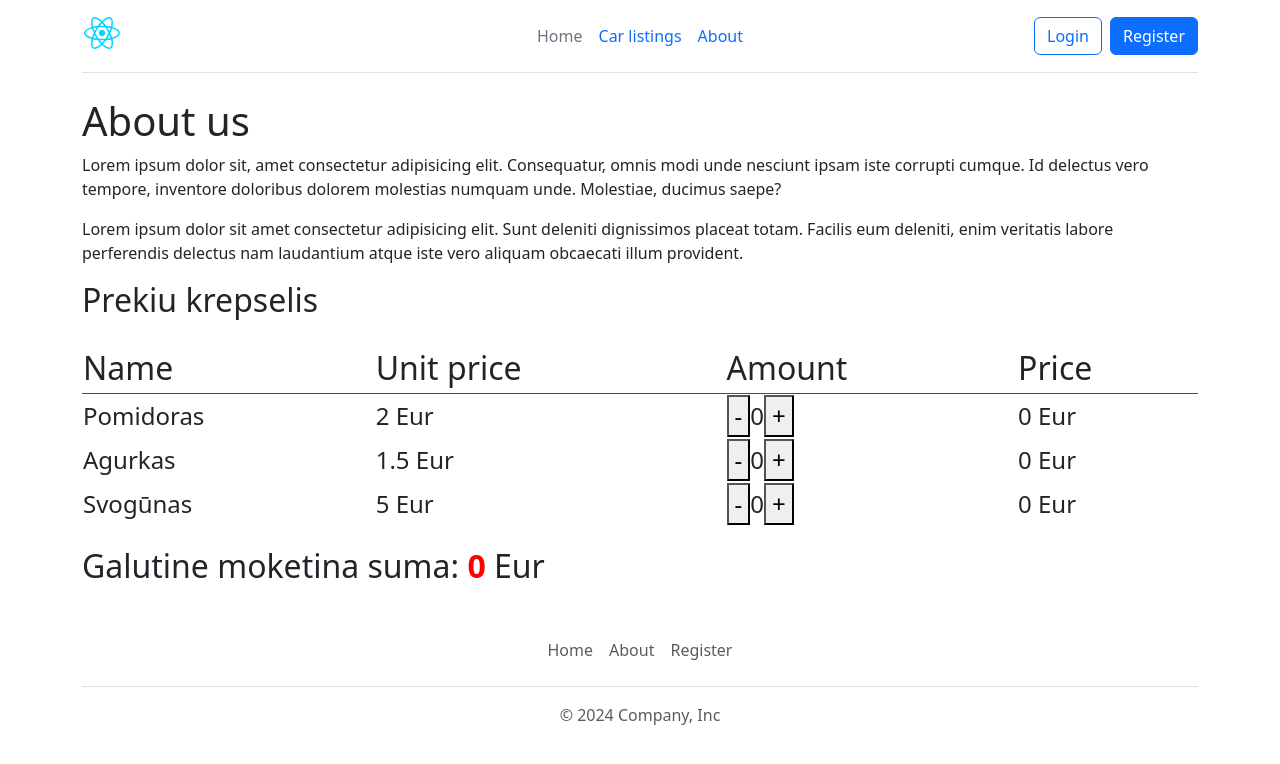
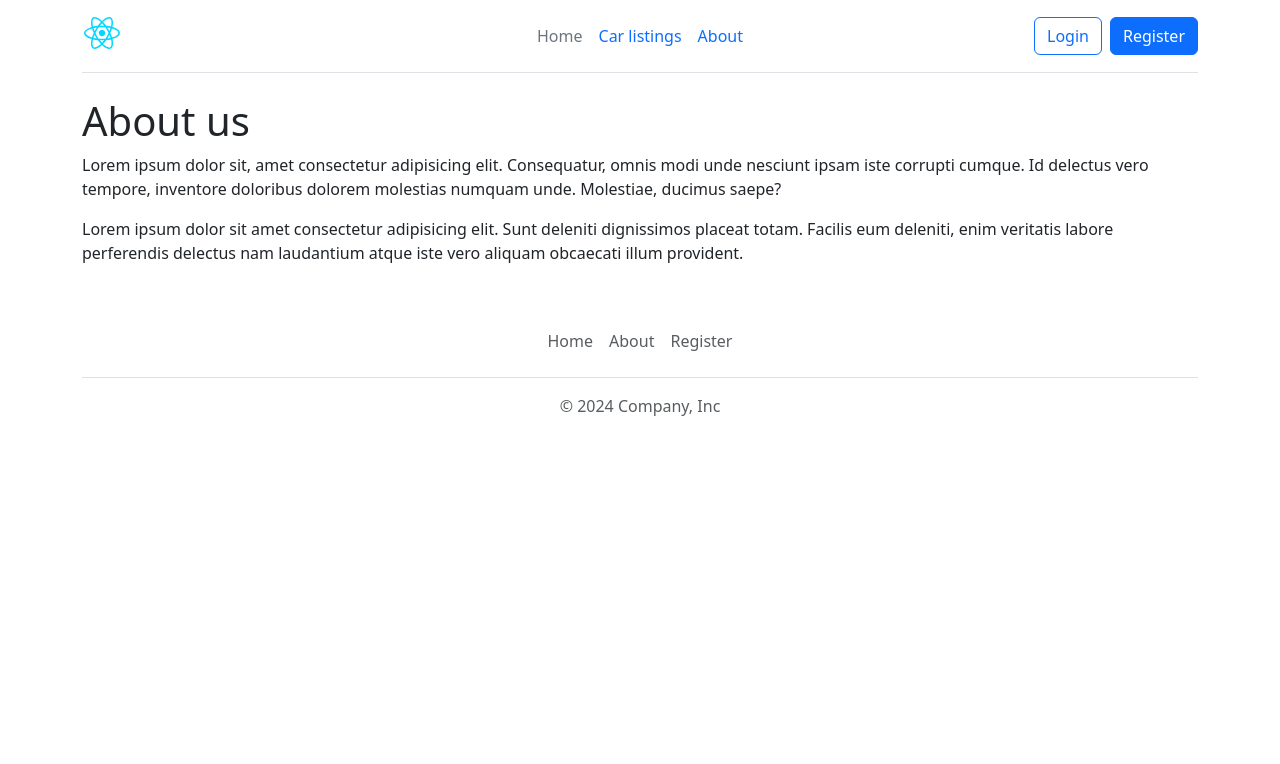
Before and after one commit to front-end-by-rimantas/48-grupe-auto, a React (Vite) app in the folder client/: page /about in a window 1280 px wide. Shown: the top 764 px of the page. Built offline with nearby package versions, Linux system fonts and the light colour scheme.

Commit message:
GlobalContext

```diff
--- a/client/src/App.jsx
+++ b/client/src/App.jsx
@@ -14,9 +14,11 @@ import { PageMyAutoEdit } from './pages/my-auto-list/PageMyAutoEdit';
 import { PageMyAutoDelete } from './pages/my-auto-list/PageMyAutoDelete';
 import { PageAccountSettings } from './pages/settings/PageAccountSettings';
 import { PageNotFound } from './pages/errors/PageNotFound';
+import { ContextWrapper } from './context/GlobalContext';
 
 function App() {
   return (
+    <ContextWrapper>
       <BrowserRouter>
         <Routes>
           <Route Component={BasicLayout}>
@@ -46,6 +48,7 @@ function App() {
           </Route>
         </Routes>
       </BrowserRouter>
+    </ContextWrapper>
   );
 }
 
--- a/client/src/components/header/Header.jsx
+++ b/client/src/components/header/Header.jsx
@@ -1,8 +1,14 @@
 import { Link } from 'react-router-dom';
 import logo from '../../assets/react.svg';
+import { GlobalContext } from '../../context/GlobalContext';
+import { useContext } from 'react';
 
 export function Header() {
-    const isUserLoggedIn = false;
+    const { loginStatus, updateLoginStatus, totalSumToPay } = useContext(GlobalContext);
+
+    function handleLogoutClick() {
+        updateLoginStatus(false);
+    }
 
     const guestActions = (
         <div className="col-md-3 text-end">
@@ -13,8 +19,9 @@ export function Header() {
 
     const userActions = (
         <div className="col-md-3 text-end">
-            Hello, user!
-            <Link to="/logout" className="btn btn-primary">Logout</Link>
+            <span>Cart value: {totalSumToPay} Eur</span>
+            <span>Hello, user!</span>
+            <button onClick={handleLogoutClick} className="btn btn-primary">Logout</button>
         </div>
     );
 
@@ -33,7 +40,7 @@ export function Header() {
                     <Link to="/about" className="nav-link px-2">About</Link>
                 </ul>
 
-                {isUserLoggedIn ? userActions : guestActions}
+                {loginStatus ? userActions : guestActions}
             </header>
         </div>
     );
--- /dev/null
+++ b/client/src/context/GlobalContext.jsx
@@ -0,0 +1,38 @@
+/* eslint-disable react-refresh/only-export-components */
+/* eslint-disable react/prop-types */
+import { createContext, useState } from "react";
+
+export const initialContext = {
+    loginStatus: false,
+    updateLoginStatus: () => { },
+    totalSumToPay: 0,
+    updateTotalSumToPay: () => { },
+};
+
+export const GlobalContext = createContext(initialContext);
+
+export function ContextWrapper(props) {
+    const [loginStatus, setLoginStatus] = useState(initialContext.loginStatus);
+    const [totalSumToPay, setTotalSumToPay] = useState(initialContext.totalSumToPay);
+
+    function updateLoginStatus(newStatusValue) {
+        setLoginStatus(newStatusValue);
+    }
+
+    function updateTotalSumToPay(sumChange) {
+        setTotalSumToPay(n => n + sumChange);
+    }
+
+    const value = {
+        loginStatus,
+        updateLoginStatus,
+        totalSumToPay,
+        updateTotalSumToPay,
+    };
+
+    return (
+        <GlobalContext.Provider value={value}>
+            {props.children}
+        </GlobalContext.Provider>
+    );
+}
--- a/client/src/pages/about/Item.jsx
+++ b/client/src/pages/about/Item.jsx
@@ -1,20 +1,24 @@
 /* eslint-disable react/prop-types */
 
-import { useState } from "react";
+import { useContext, useState } from "react";
+import { GlobalContext } from "../../context/GlobalContext";
 
 export function Item({ data, onSumChange }) {
+    const { updateTotalSumToPay } = useContext(GlobalContext);
     const { name, price, amount: initialAmount } = data;
     const [amount, setAmount] = useState(initialAmount);
 
     function handleAmountPlus() {
         setAmount(n => n + 1);
         onSumChange(price);
+        updateTotalSumToPay(price);
     }
 
     function handleAmountMinus() {
         if (amount > 0) {
             setAmount(n => n - 1);
             onSumChange(-price);
+            updateTotalSumToPay(-price);
         }
     }
 
--- a/client/src/pages/about/PageAbout.jsx
+++ b/client/src/pages/about/PageAbout.jsx
@@ -1,6 +1,10 @@
+import { useContext } from "react";
 import { Cart } from "./Cart";
+import { GlobalContext } from "../../context/GlobalContext";
 
 export function PageAbout() {
+    const { loginStatus } = useContext(GlobalContext);
+
     return (
         <section className="container">
             <div className="row">
@@ -10,11 +14,13 @@ export function PageAbout() {
                     <p>Lorem ipsum dolor sit amet consectetur adipisicing elit. Sunt deleniti dignissimos placeat totam. Facilis eum deleniti, enim veritatis labore perferendis delectus nam laudantium atque iste vero aliquam obcaecati illum provident.</p>
                 </div>
             </div>
-            <div className="row">
-                <div className="col-12">
-                    <Cart />
+            {loginStatus && (
+                <div className="row">
+                    <div className="col-12">
+                        <Cart />
+                    </div>
                 </div>
-            </div>
+            )}
         </section>
     )
 }
--- a/client/src/pages/auth/PageLogin.jsx
+++ b/client/src/pages/auth/PageLogin.jsx
@@ -1,7 +1,9 @@
-import { useState } from 'react';
+import { useContext, useState } from 'react';
 import { useNavigate } from 'react-router-dom';
+import { GlobalContext } from '../../context/GlobalContext';
 
 export function PageLogin() {
+    const { updateLoginStatus } = useContext(GlobalContext);
     const navigate = useNavigate();
     const [email, setEmail] = useState('');
     const [password, setPassword] = useState('');
@@ -39,6 +41,7 @@ export function PageLogin() {
             .then(res => res.json())
             .then(data => {
                 if (data.loggedIn === true) {
+                    updateLoginStatus(true);
                     navigate('/account');
                 }
             })
--- a/client/src/pages/auto/PageCarListingInner.jsx
+++ b/client/src/pages/auto/PageCarListingInner.jsx
@@ -1,9 +1,11 @@
 import { Link } from 'react-router-dom';
 import carImg from '../../assets/cars/1.jpg';
 import { NewestCarsList } from '../../components/auto-list/NewestCarsList';
+import { useContext } from 'react';
+import { GlobalContext } from '../../context/GlobalContext';
 
 export function PageCarListingInner() {
-    const isUserLoggedIn = false;
+    const { loginStatus } = useContext(GlobalContext);
     const guestActions = (
         <div className="d-grid gap-2 d-md-flex justify-content-md-start">
             <Link to="/login" className="btn btn-primary btn-lg px-4 me-md-2">Login</Link>
@@ -34,7 +36,7 @@ export function PageCarListingInner() {
                             <li>Detail</li>
                             <li>Detail</li>
                         </ul>
-                        {isUserLoggedIn ? userActions : guestActions}
+                        {loginStatus ? userActions : guestActions}
                     </div>
                 </div>
             </section>
```
Lines whose indentation alone changed are shown as unchanged.
